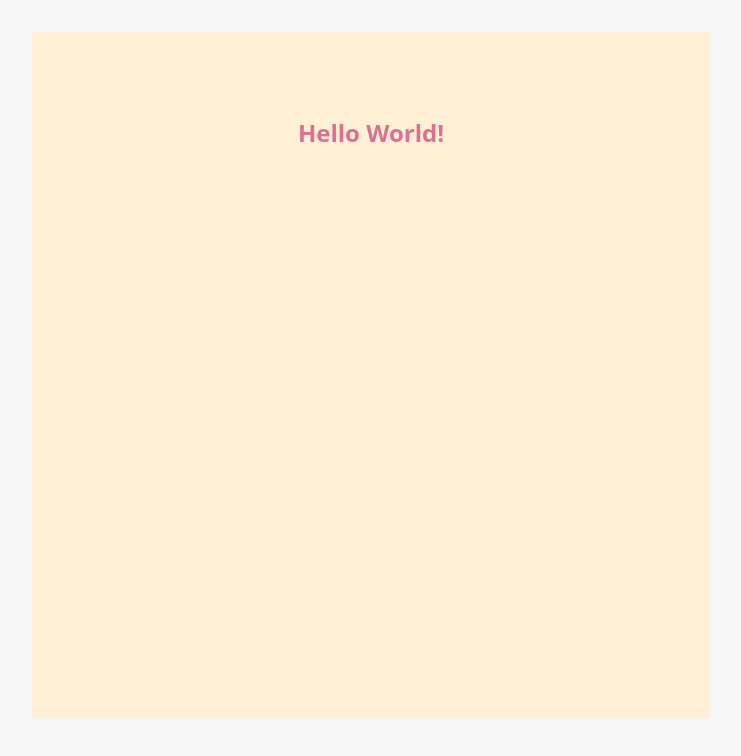
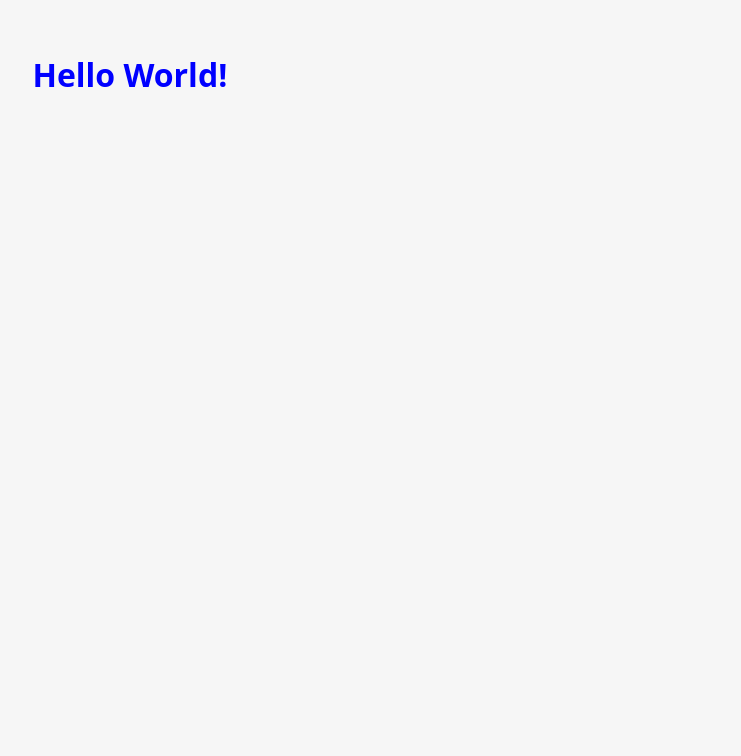
Before and after one commit to phocks/quoke, an Astro site: page / in a window 1280 px wide. Shown: the whole page, without its empty margins (333-1074 px from the left). Built offline with nearby package versions, Linux system fonts and the light colour scheme; Astro itself is replaced by a stand-in of ours.

Commit message:
Party Town?

```diff
--- a/astro.config.mjs
+++ b/astro.config.mjs
@@ -1,6 +1,7 @@
 import { defineConfig } from "astro/config";
 import vercel from "@astrojs/vercel/edge";
 import react from "@astrojs/react";
+import partytown from "@astrojs/partytown";
 
 // https://astro.build/config
 export default defineConfig({
@@ -8,5 +9,5 @@ export default defineConfig({
   adapter: vercel({
     analytics: false
   }),
-  integrations: [react()]
+  integrations: [react(), partytown()]
 });
--- a/package.json
+++ b/package.json
@@ -1,5 +1,5 @@
 {
-  "name": "",
+  "name": "quoke",
   "type": "module",
   "version": "0.0.1",
   "scripts": {
@@ -10,6 +10,7 @@
     "astro": "astro"
   },
   "dependencies": {
+    "@astrojs/partytown": "^1.0.3",
     "@astrojs/react": "^2.0.2",
     "@astrojs/vercel": "^3.1.4",
     "@types/react": "^18.0.28",
@@ -18,5 +19,8 @@
     "react": "^18.2.0",
     "react-dom": "^18.2.0",
     "styled-components": "^5.3.8"
+  },
+  "devDependencies": {
+    "sass": "^1.58.3"
   }
 }
--- /dev/null
+++ b/src/components/TestComponent.module.scss
@@ -0,0 +1,3 @@
+.title {
+    color: blue;
+}
--- a/src/components/TestComponent.tsx
+++ b/src/components/TestComponent.tsx
@@ -1,31 +1,12 @@
 import styled from "styled-components";
-
-// Create a Title component that'll render an <h1> tag with some styles
-const Title = styled.h1`
-  font-size: 1.5em;
-  text-align: center;
-  color: palevioletred;
-`;
-
-// Create a Wrapper component that'll render a <section> tag with some styles
-const Wrapper = styled.section`
-  width: 100%;
-  padding: 4em;
-  background: papayawhip;
-  padding-bottom: 100%;
-  display: flex;
-  justify-content: center;
-  align-items: center;
-`;
+import styles from './TestComponent.module.scss';
 
 function TestComponent() {
   // Use Title and Wrapper like any other React component – except they're styled!
   return (
-    <Wrapper>
-
-        <Title>Hello World!</Title>
-
-    </Wrapper>
+      <div className={styles.title}>
+        <h1>Hello World!</h1>
+     </div>
   );
 }
 
--- a/src/layouts/Layout.astro
+++ b/src/layouts/Layout.astro
@@ -13,6 +13,9 @@ const { title } = Astro.props;
     <meta name="viewport" content="width=device-width" />
     <link rel="icon" type="image/ico" href="/favicon.ico" />
     <meta name="generator" content={Astro.generator} />
+    <!-- <script type="text/partytown" src="https://www.google.com/recaptcha/api.js"></script> -->
+    <script type="text/partytown" src="https://www.google.com/recaptcha/api.js?render=6LcIzbwUAAAAAAn47gGOqId6Z9FAWRrbWqcrE9PT"></script>
+
     <title>{title}</title>
   </head>
   <body>
```
Also changed, not shown: 1 other file.
